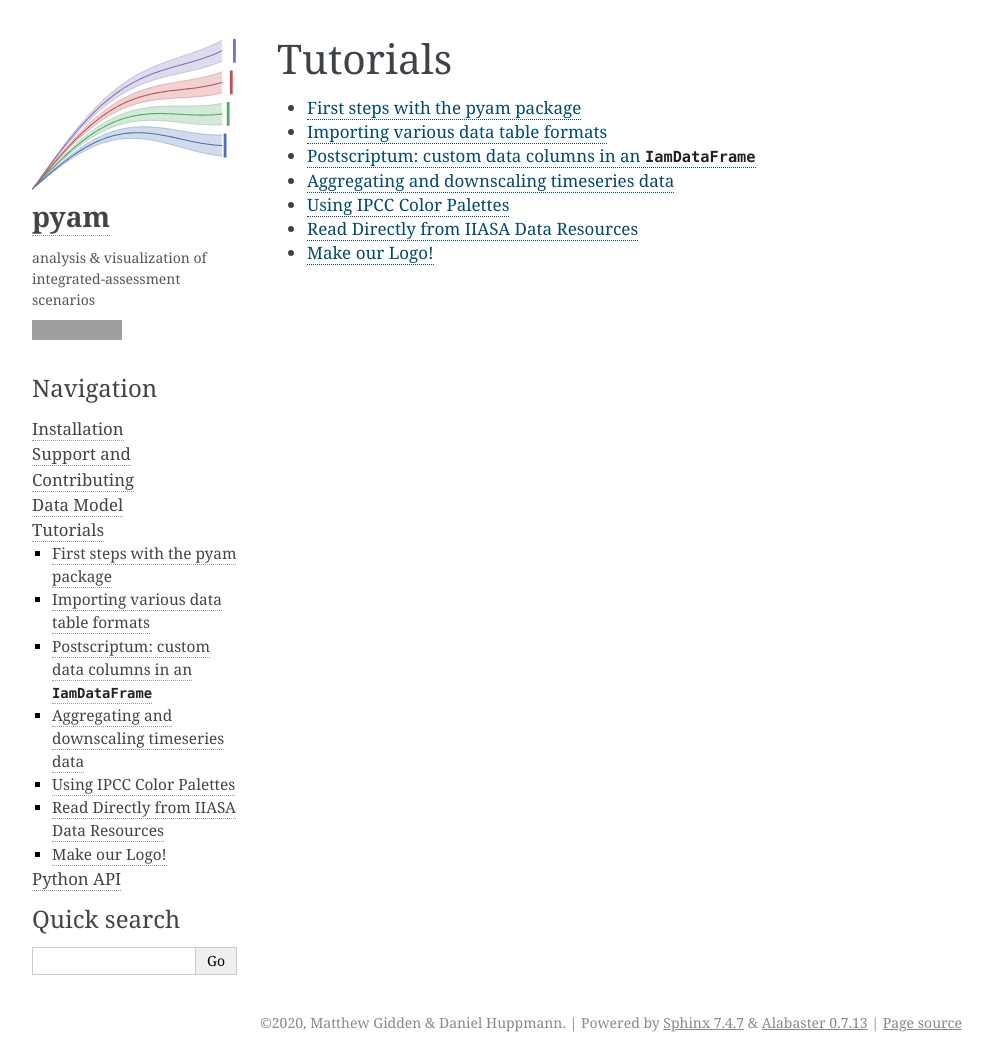
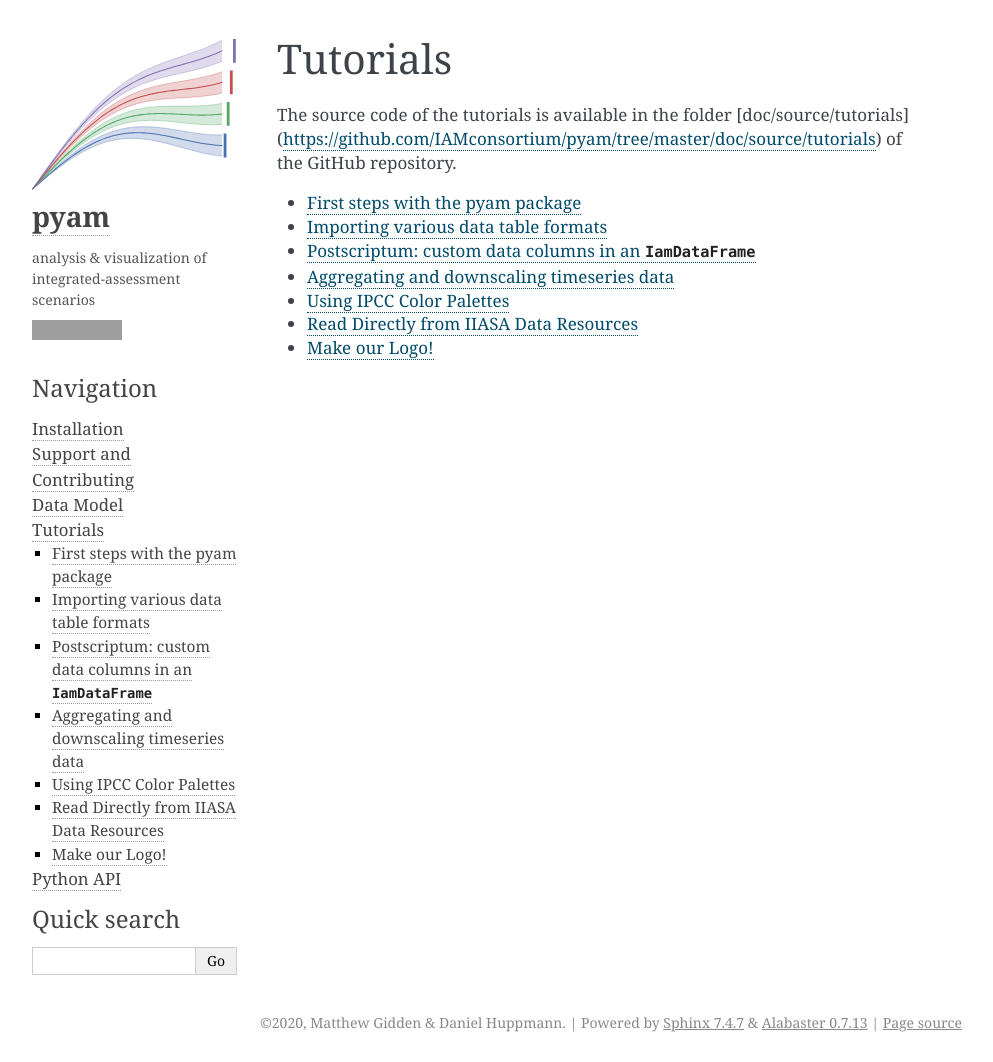
Before and after one commit to IAMconsortium/pyam, a Sphinx documentation site: the page built from doc/source/tutorials.rst, in a window 1280 px wide. Shown: the whole page, without its empty margins (148-1141 px from the left). Built offline with Sphinx 7.4.7, drawn with Linux system fonts in a browser that asks for light colours; pages that are not in the unit, such as notebooks, are missing from menus; grey boxes are pictures that could not be loaded.

Commit message:
add link to tutorials folder on docs page

```diff
--- a/doc/source/tutorials.rst
+++ b/doc/source/tutorials.rst
@@ -3,6 +3,10 @@
 
 Tutorials
 *********
+
+The source code of the tutorials is available in the folder
+[doc/source/tutorials](https://github.com/IAMconsortium/pyam/tree/master/doc/source/tutorials)
+of the GitHub repository.
 
 .. toctree::
    :maxdepth: 1
```
